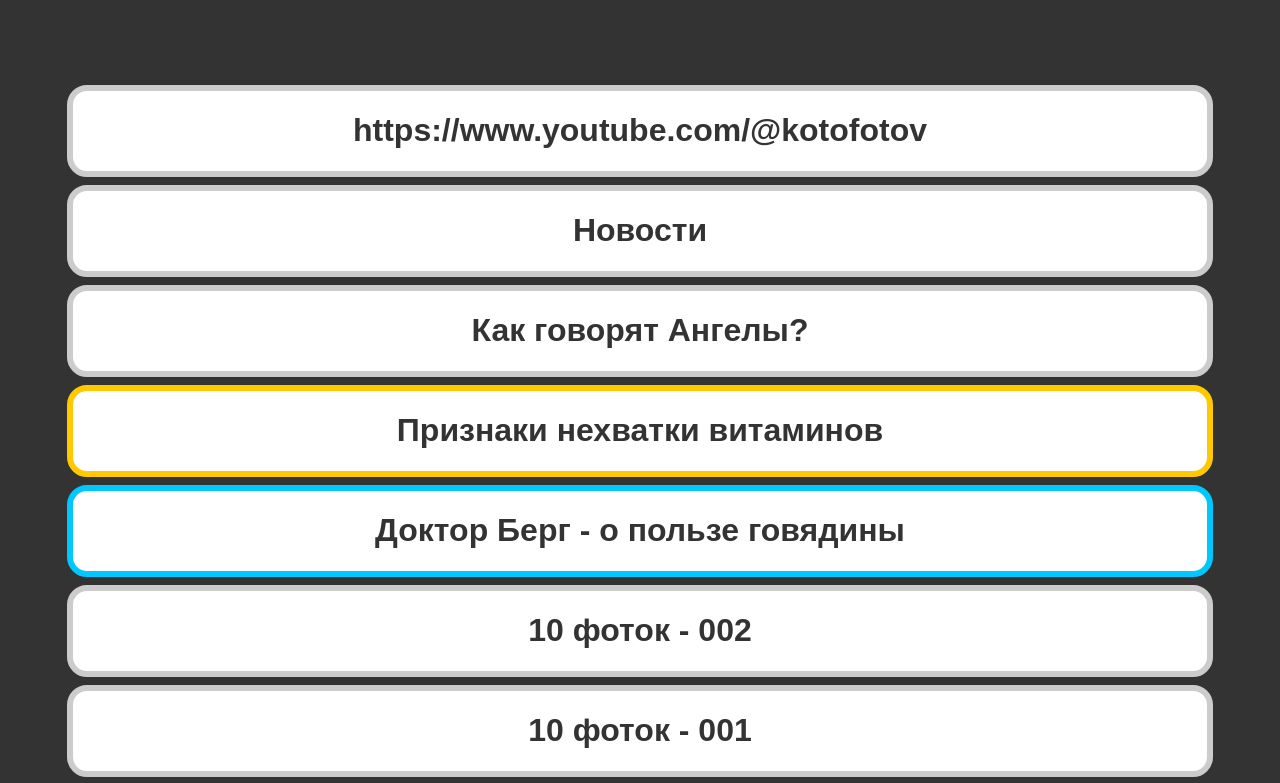
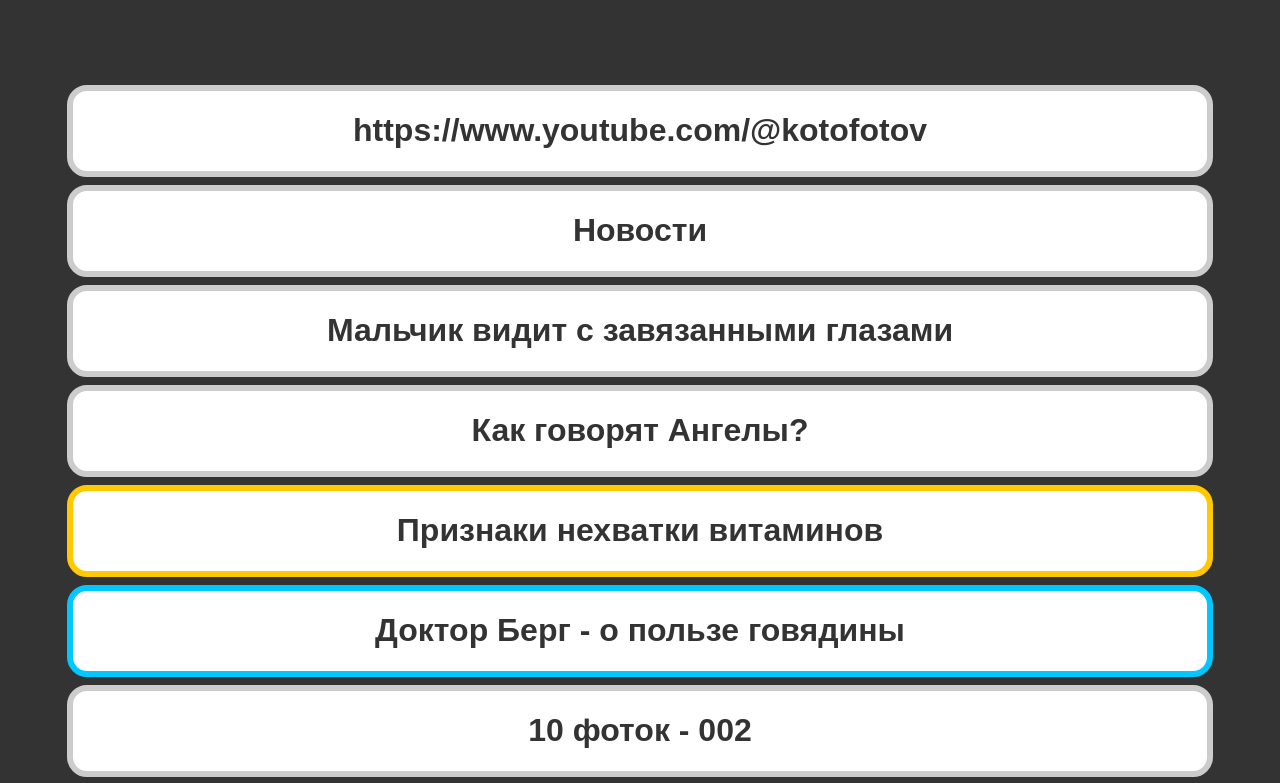
Before and after one commit to kotofotov/kotofotov.github.io, a plain HTML site: page index.html in a window 1280 px wide. Shown: the top 783 px of the page. Drawn offline with Linux system fonts and the light colour scheme.

Commit message:
Add files via upload

```diff
--- a/index.html
+++ b/index.html
@@ -59,6 +59,32 @@ onmouseout="this.style.backgroundColor='#fff'; this.style.color='#333'"
      margin:8px">
 <p style="margin:0px;padding: 25px 0px 0px 0px;">Новости</p></a>
 
+
+
+
+<!-- 111111111111111111111111111111 -->
+
+
+<a href="035.html"
+onmouseover="this.style.backgroundColor='#E5E5E5'; this.style.color='red'"
+onmouseout="this.style.backgroundColor='#fff'; this.style.color='#333'"
+   style="
+     display: block;
+     width: 95%;
+     height: 80px;
+     line-height:0.9;
+     text-align: center;
+     text-decoration: none;
+     color: #333;
+     font-size: 32px;
+     font-weight: bold;
+     cursor: pointer;
+     border:  6px solid #ccc;
+     background-color: #fff;
+     border-radius: 20px;
+     padding: 0px;
+     margin:8px">
+<p style="margin:0px;padding: 25px 0px 0px 0px;">Мальчик видит с завязанными глазами</p></a>
 
 
 <!-- 111111111111111111111111111111 -->
```
Also changed, not shown: 035.html (added, +53 -0 lines).
